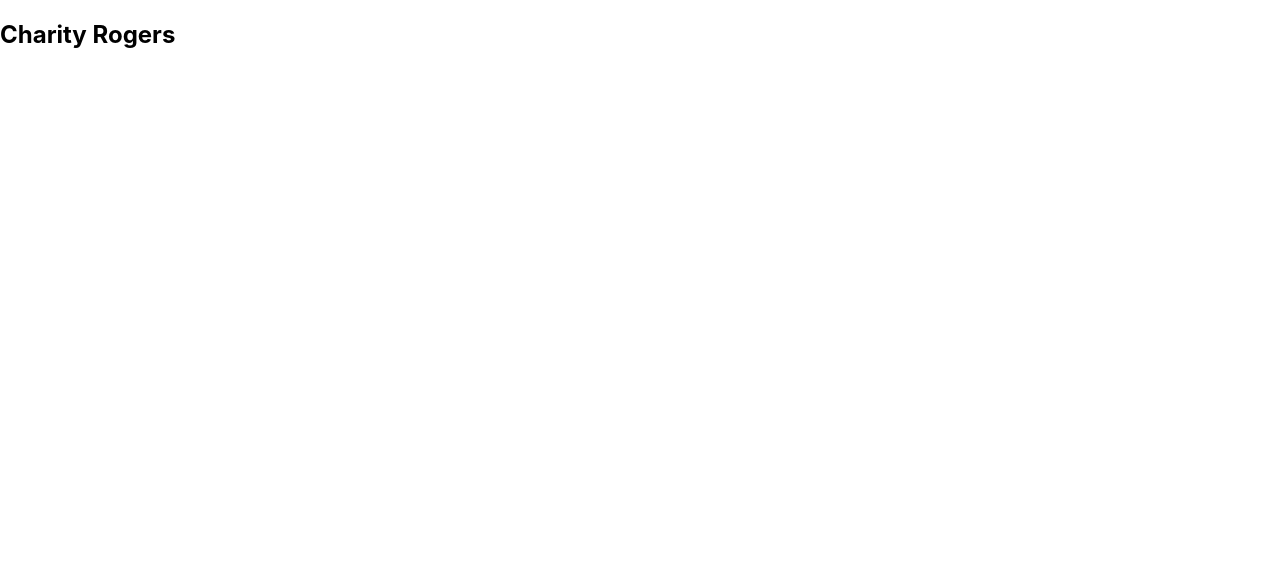
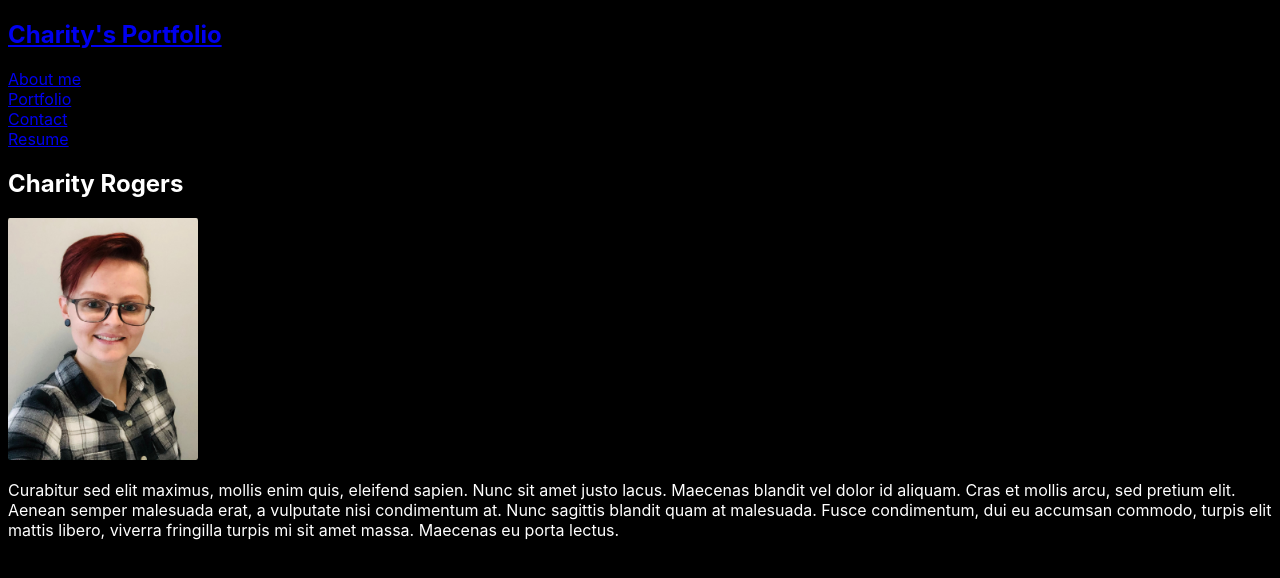
Before and after one commit to rogerscl116/portfolio-version-2.0, a React (Create React App) app: page / in a window 1280 px wide. Shown: the top 578 px of the page. Built offline with nearby package versions, Linux system fonts and the light colour scheme.

Commit message:
create Navigation component

```diff
--- a/package.json
+++ b/package.json
@@ -6,7 +6,9 @@
     "@testing-library/jest-dom": "^5.14.1",
     "@testing-library/react": "^11.2.7",
     "@testing-library/user-event": "^12.8.3",
+    "bootstrap": "^5.1.0",
     "react": "^17.0.2",
+    "react-bootstrap": "^2.0.0-beta.6",
     "react-dom": "^17.0.2",
     "react-scripts": "4.0.3",
     "web-vitals": "^1.1.2"
--- a/src/App.js
+++ b/src/App.js
@@ -1,10 +1,12 @@
 import React from 'react';
+import Navigation from './components/Navigation';
 import About from './components/About';
 
 function App() {
 
   return (
     <div>
+      <Navigation></Navigation>
       <main>
         <About></About>
       </main>
--- a/src/components/About/index.js
+++ b/src/components/About/index.js
@@ -1,9 +1,15 @@
 import React from 'react';
+import selfie from '../../selfie03.JPG';
 
 function About() {
   return (
     <section>
       <h1 id="about">Charity Rogers</h1>
+      <div>
+        <img src={selfie} className="selfie" alt="Charity Rogers" />
+        <p>Curabitur sed elit maximus, mollis enim quis, eleifend sapien. Nunc sit amet justo lacus. Maecenas blandit vel dolor id aliquam. Cras et mollis arcu, sed pretium elit. Aenean semper malesuada erat, a vulputate nisi condimentum at. Nunc sagittis blandit quam at malesuada. Fusce condimentum, dui eu accumsan commodo, turpis elit mattis libero, viverra fringilla turpis mi sit amet massa. Maecenas eu porta lectus.
+        </p>
+      </div>
     </section>
   );
 }
--- /dev/null
+++ b/src/components/Navigation/index.js
@@ -0,0 +1,31 @@
+import React from 'react';
+import { Nav } from 'react-bootstrap';
+
+function Navigation() {
+
+  return (
+<header>
+  <h2>
+    <a href="/">
+      Charity's Portfolio
+    </a>
+  </h2>
+  <Nav className="justify-content-end" activeKey="/home">
+    <Nav.Item>
+      <Nav.Link href="/about">About me</Nav.Link>
+    </Nav.Item>
+    <Nav.Item>
+      <Nav.Link href="/portfolio">Portfolio</Nav.Link>
+    </Nav.Item>
+    <Nav.Item>
+      <Nav.Link href="/contact">Contact</Nav.Link>
+    </Nav.Item>
+    <Nav.Item>
+      <Nav.Link href="/resume">Resume</Nav.Link>
+    </Nav.Item>
+  </Nav>
+</header>
+  );
+}
+
+export default Navigation;
--- a/src/index.css
+++ b/src/index.css
@@ -1,13 +1,31 @@
 body {
-  margin: 0;
+  margin: 2;
   font-family: -apple-system, BlinkMacSystemFont, 'Segoe UI', 'Roboto', 'Oxygen',
     'Ubuntu', 'Cantarell', 'Fira Sans', 'Droid Sans', 'Helvetica Neue',
     sans-serif;
   -webkit-font-smoothing: antialiased;
   -moz-osx-font-smoothing: grayscale;
+  background-color: black;
+  color: white;
 }
 
 code {
   font-family: source-code-pro, Menlo, Monaco, Consolas, 'Courier New',
     monospace;
 }
+
+.selfie {
+  height: 15%;
+  width: 15%;
+  border-radius: 1%;
+}
+
+.flex-row {
+  display: flex;
+  flex-wrap: wrap;
+}
+
+.mx-2 {
+  margin-right: var(--spacing-two);
+  margin-left: var(--spacing-two);
+}
```
Also changed, not shown: src/selfie03.JPG (added), 1 other file (tests, documents, lock files or other folders).
